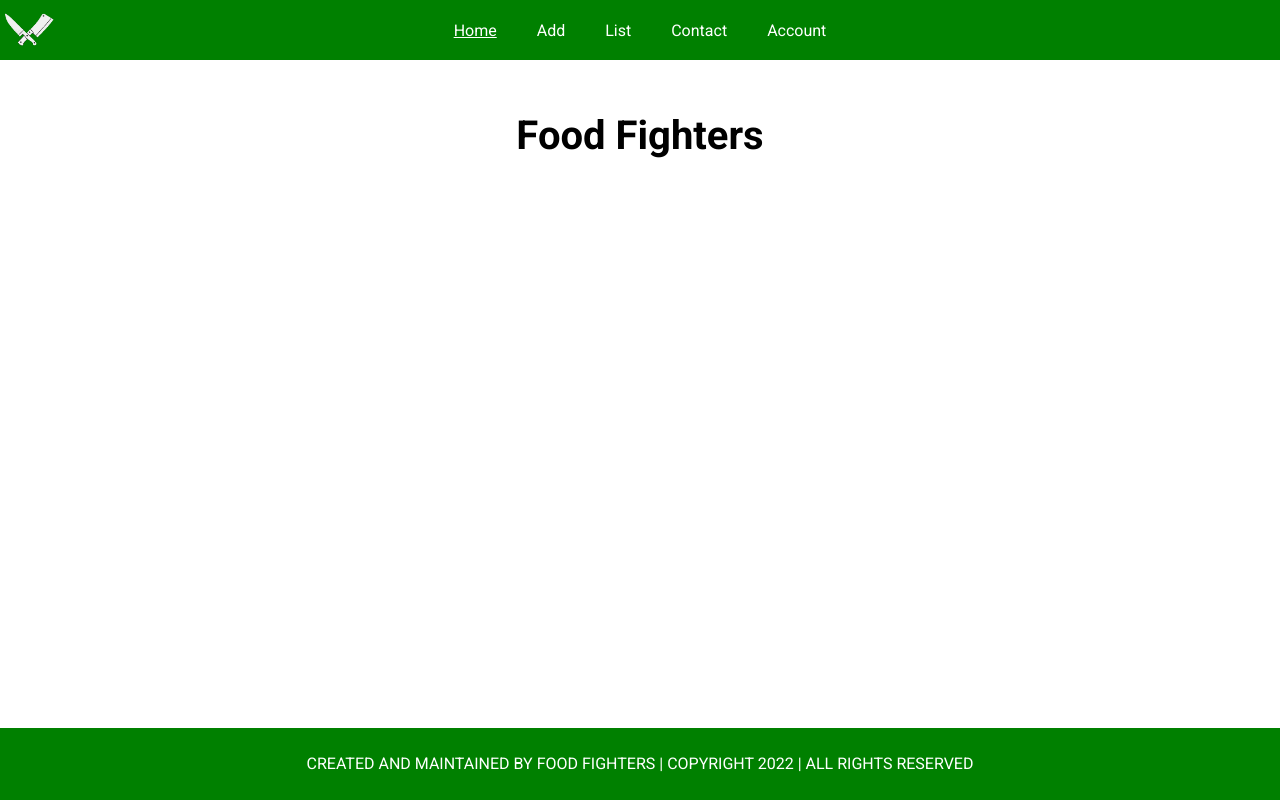
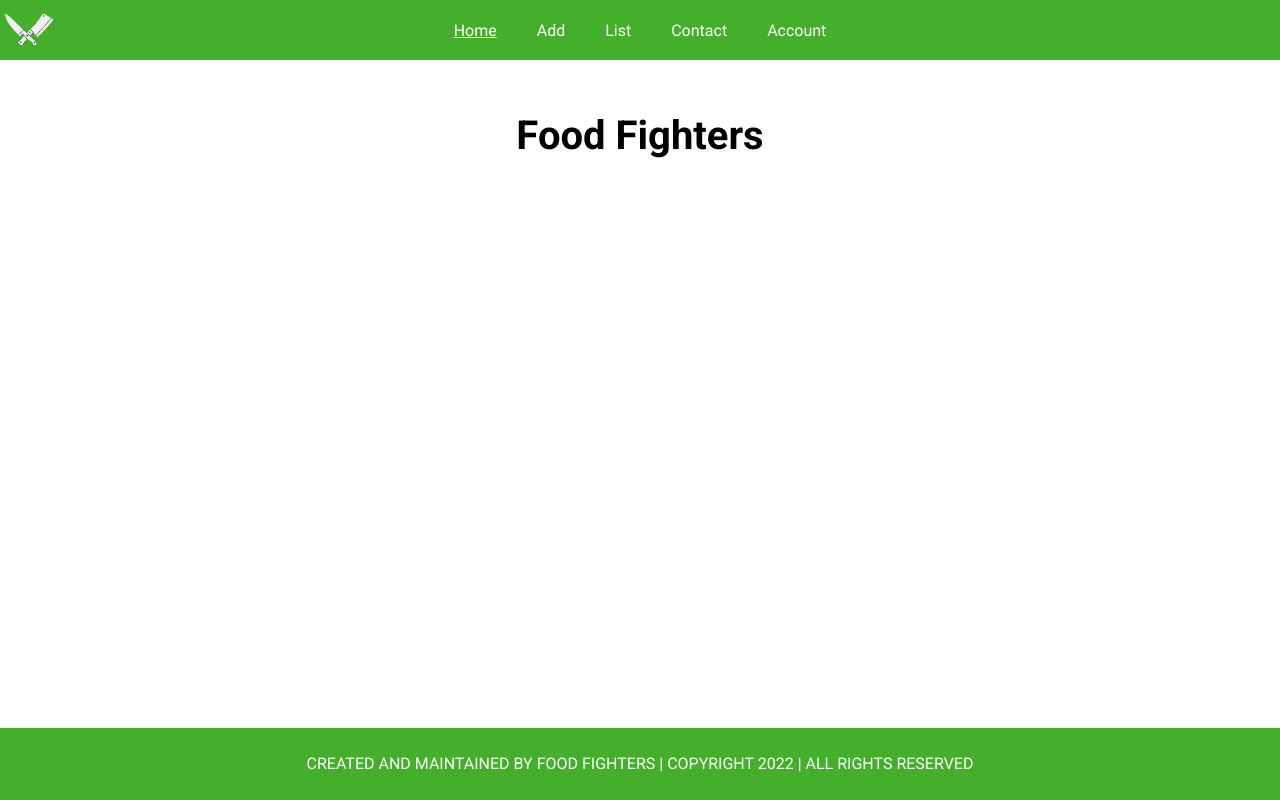
Before and after one commit to akiofujita/Food-Fighters, a React (Create React App) app in the folder food-fighters-ui/: page / in a window 1280 px wide. Built offline with nearby package versions, Linux system fonts and the light colour scheme.

Commit message:
Change color scheme to a different shade of green

```diff
--- a/food-fighters-ui/src/pages/Footer.css
+++ b/food-fighters-ui/src/pages/Footer.css
@@ -1,5 +1,5 @@
 .footer {
-  background-color: green;
+  background-color: #43af2a;
   display: flex;
   flex-direction: column;
   justify-content: center;
--- a/food-fighters-ui/src/pages/NavBar.css
+++ b/food-fighters-ui/src/pages/NavBar.css
@@ -1,5 +1,5 @@
 .navBar {
-  background-color: green;
+  background-color: #43af2a;
 
   display: flex;
   position: -webkit-sticky;
--- a/food-fighters-ui/src/pages/home/HomePage.css
+++ b/food-fighters-ui/src/pages/home/HomePage.css
@@ -13,7 +13,7 @@
   margin-bottom: 50px;
   margin-inline: auto;
 
-  background-color: green;
+  background-color: #43af2a;
 }
 
 #homeHeader {
```
